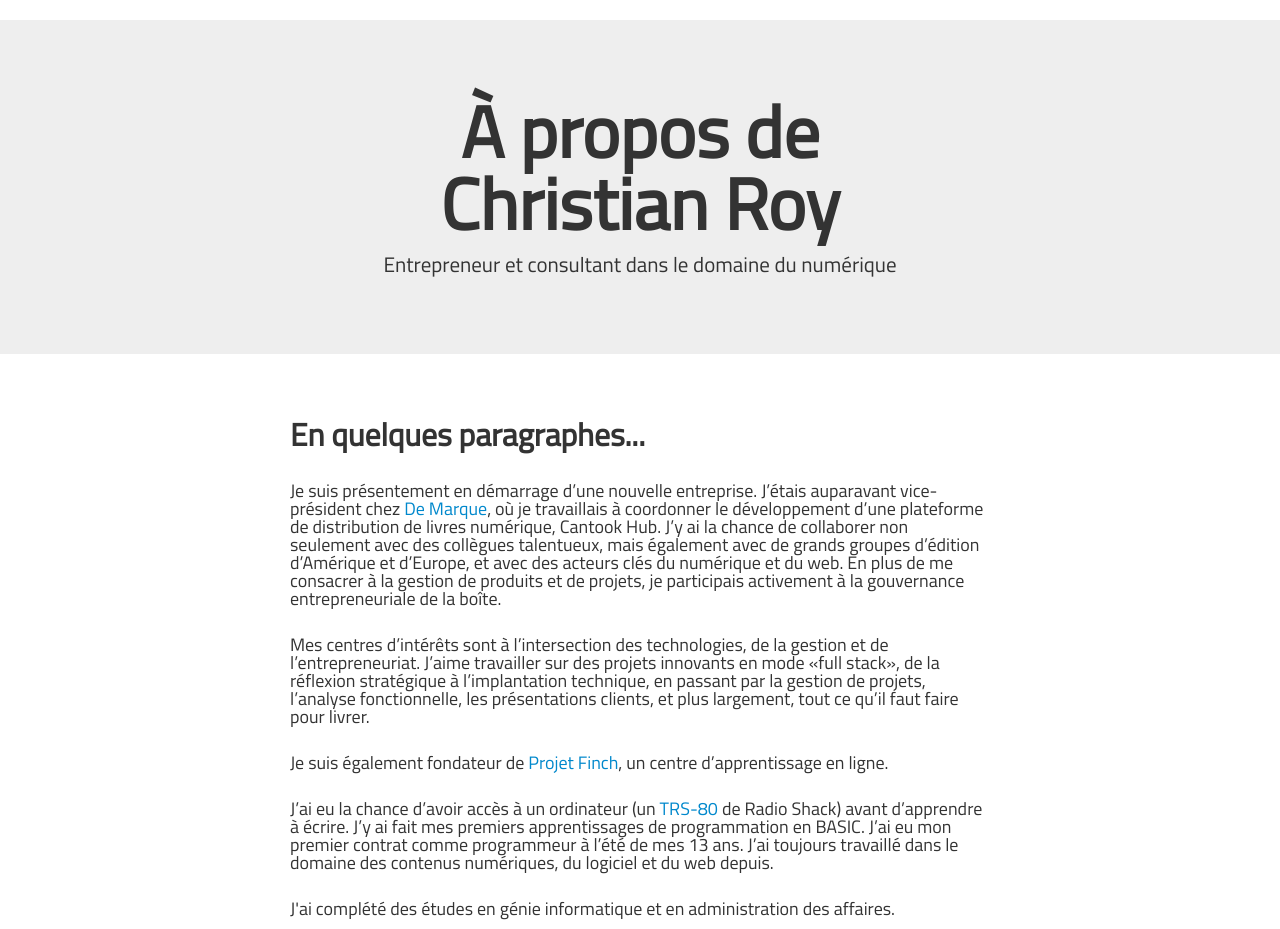
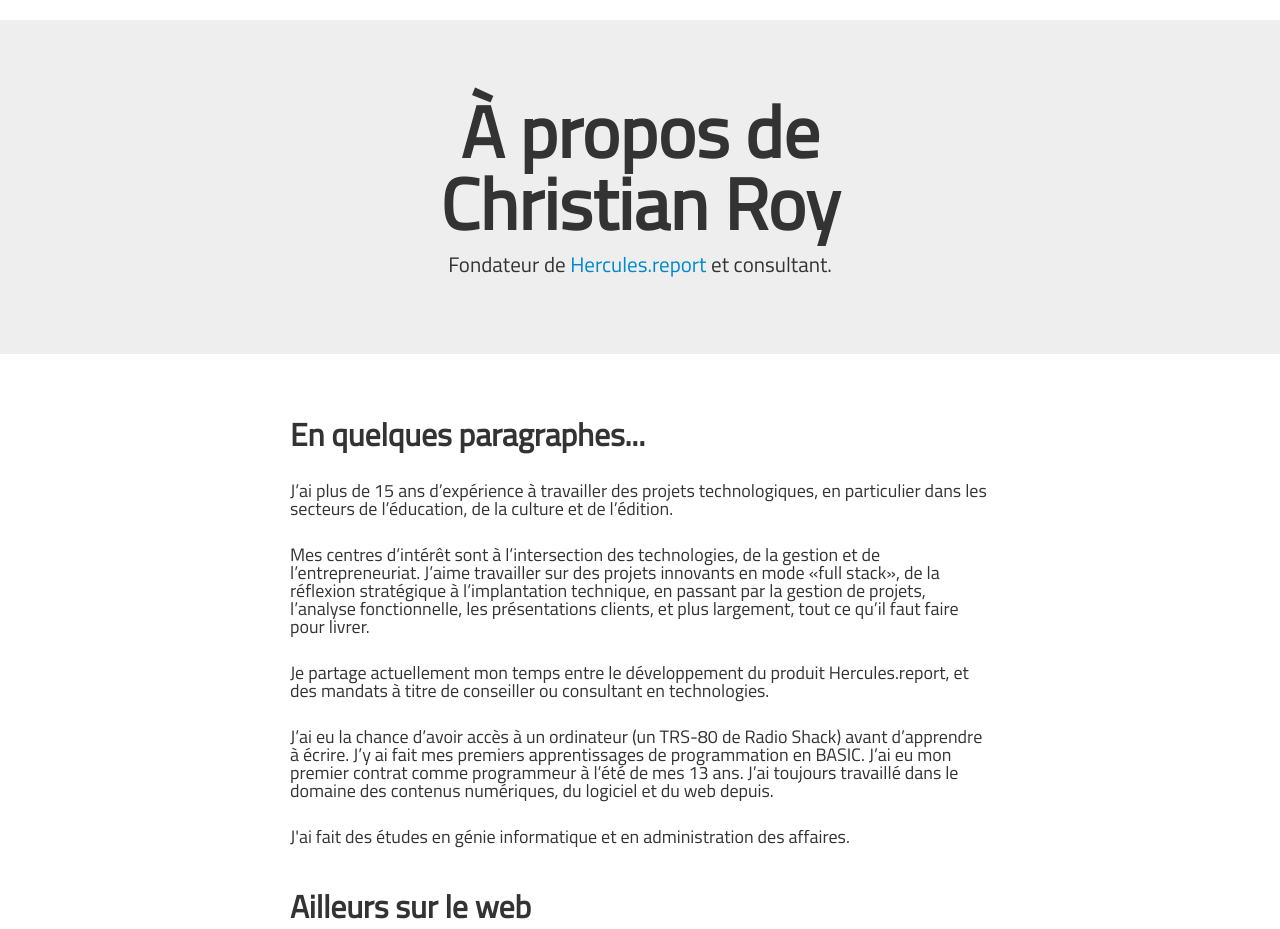
Before and after one commit to christianroy/homepage, a plain HTML site: page site/index.html in a window 1280 px wide. Shown: the top 929 px of the page. Drawn offline with Linux system fonts and the light colour scheme.

Commit message:
Update description

```diff
--- a/site/index.html
+++ b/site/index.html
@@ -1,4 +1,3 @@
-<!DOCTYPE html>
 <html lang="fr">
     <head>
       <meta charset="utf-8">
@@ -27,7 +26,7 @@
         <div class="jumbotron">
           <h1 class="hidden-phone">À propos de Christian&nbsp;Roy</h1>
           <h2 class="visible-phone">À propos de Christian&nbsp;Roy</h2>
-          <p class="lead">Entrepreneur et consultant dans le domaine du numérique</p>
+          <p class="lead">Fondateur de <a href="https://www.hercules.report">Hercules.report</a> et consultant.</p>
         </div>
       </div>
     </div>
@@ -38,15 +37,15 @@
 
         <h2>En quelques paragraphes...</h2>
 
-        <p>Je suis présentement en démarrage d’une nouvelle entreprise. J’étais auparavant vice-président chez <a href="http://www.demarque.com">De&nbsp;Marque</a>, où je travaillais à coordonner le développement d’une plateforme de distribution de livres numérique, Cantook Hub. J’y ai la chance de collaborer non seulement avec des collègues talentueux, mais également avec de grands groupes d’édition d’Amérique et d’Europe, et avec des acteurs clés du numérique et du web. En plus de me consacrer à la gestion de produits et de projets, je participais activement à la gouvernance entrepreneuriale de la boîte.</p>
+        <p>J’ai plus de 15 ans d’expérience à travailler des projets technologiques, en particulier dans les secteurs de l’éducation, de la culture et de l’édition.</p>
 
-        <p>Mes centres d’intérêts sont à l’intersection des technologies, de la gestion et de l’entrepreneuriat. J’aime travailler sur des projets innovants en mode «full stack», de la réflexion stratégique à l’implantation technique, en passant par la gestion de projets, l’analyse fonctionnelle, les présentations clients, et plus largement, tout ce qu’il faut faire pour livrer.</p>
+        <p>Mes centres d’intérêt sont à l’intersection des technologies, de la gestion et de l’entrepreneuriat. J’aime travailler sur des projets innovants en mode «full stack», de la réflexion stratégique à l’implantation technique, en passant par la gestion de projets, l’analyse fonctionnelle, les présentations clients, et plus largement, tout ce qu’il faut faire pour livrer.</p>
 
-        <p>Je suis également fondateur de <a href="http://www.finchp.com">Projet&nbsp;Finch</a>, un centre d’apprentissage en ligne.</p>
+        <p>Je partage actuellement mon temps entre le développement du produit Hercules.report, et des mandats à titre de conseiller ou consultant en technologies.</p>
 
-        <p>J’ai eu la chance d’avoir accès à un ordinateur (un <a href="https://en.wikipedia.org/wiki/TRS-80">TRS-80</a> de Radio Shack) avant d’apprendre à écrire. J’y ai fait mes premiers apprentissages de programmation en BASIC. J’ai eu mon premier contrat comme programmeur à l’été de mes 13 ans. J’ai toujours travaillé dans le domaine des contenus numériques, du logiciel et du web depuis.</p>
+        <p>J’ai eu la chance d’avoir accès à un ordinateur (un TRS-80 de Radio Shack) avant d’apprendre à écrire. J’y ai fait mes premiers apprentissages de programmation en BASIC. J’ai eu mon premier contrat comme programmeur à l’été de mes 13 ans. J’ai toujours travaillé dans le domaine des contenus numériques, du logiciel et du web depuis.</p>
 
-        <p>J'ai complété des études en génie informatique et en administration des affaires.</p>
+        <p>J'ai fait des études en génie informatique et en administration des affaires.</p>
 
         <h2>Ailleurs sur le web</h2>
 
```
